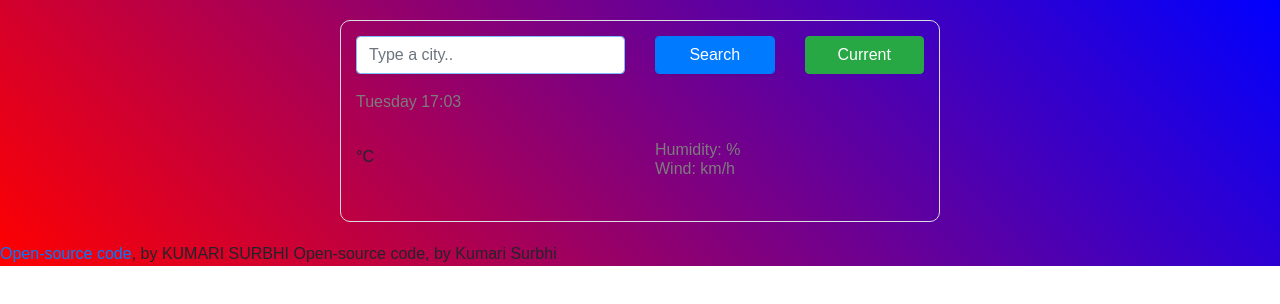
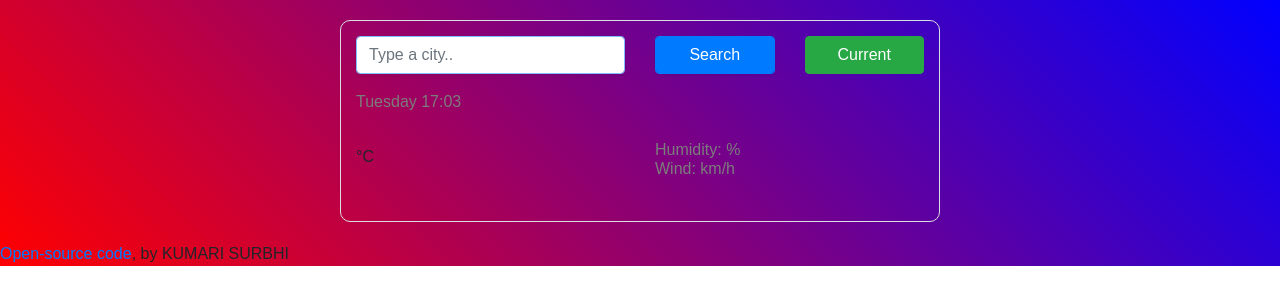
Before and after one commit to kumarisurbhi871/citywheather, a plain HTML site: page index.html in a window 1280 px wide. Drawn offline with nearby package versions, Linux system fonts and the light colour scheme; no server answers.

Commit message:
updated index.html

```diff
--- a/index.html
+++ b/index.html
@@ -72,6 +72,5 @@
     </div>
     <script src="index.js"></script>
     <a href="https://github.com/kumarisurbhi871/citywheather">Open-source code</a>, by KUMARI SURBHI
-Open-source code, by Kumari Surbhi
   </body>
 </html>
```
